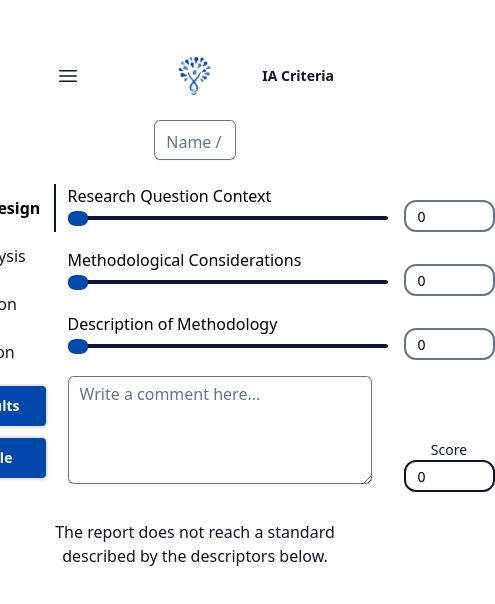
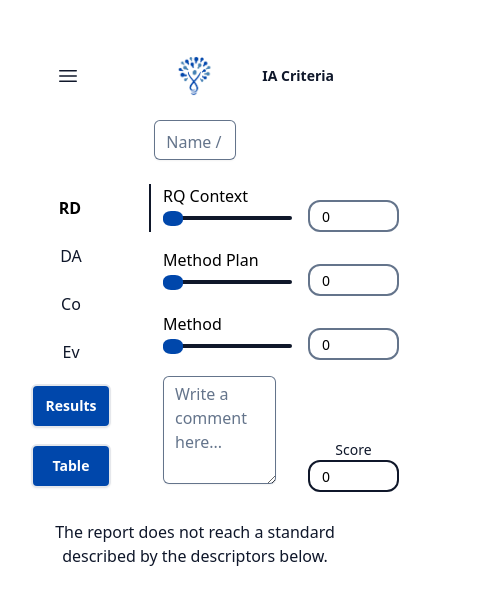
Before and after one commit to gperera89/scienceIAmarker, a React (Vite) app: page / in a window 390 px wide. Shown: the top 604 px of the page, 495 px wide, since content can reach past the window. Built offline with nearby package versions, Linux system fonts and the light colour scheme; a web font is replaced by a local one.

Commit message:
Refactor component styles and button layout for small screens

```diff
--- a/src/components/Button.jsx
+++ b/src/components/Button.jsx
@@ -5,7 +5,7 @@ const Button = ({ buttonName, onClick }) => {
 		<button
 			type='button'
 			onClick={onClick}
-			className='rounded-md py-2.5 bg-[#0047AB] dark:bg-[#4682B4] text-sm font-semibold text-white shadow-sm hover:bg-[#4682B4] dark:hover:bg-[#0047AB] border-2 focus-visible:outline focus-visible:outline-2 focus-visible:outline-offset-2 focus-visible:outline-[#0047AB] dark:focus-visible:outline-[#4682B4] min-w-36'>
+			className='rounded-md p-2.5 bg-[#0047AB] dark:bg-[#4682B4] text-sm font-semibold text-white shadow-sm hover:bg-[#4682B4] dark:hover:bg-[#0047AB] border-2 focus-visible:outline focus-visible:outline-2 focus-visible:outline-offset-2 focus-visible:outline-[#0047AB] dark:focus-visible:outline-[#4682B4] m:w-36 '>
 			{buttonName}
 		</button>
 	);
--- a/src/components/NameField.jsx
+++ b/src/components/NameField.jsx
@@ -14,7 +14,7 @@ function NameField() {
 				<label
 					htmlFor='name'
 					className={`absolute -top-2 left-2 inline-block bg-white dark:bg-slate-900 px-1 text-xs font-medium text-gray-500`}>
-					Name / Candidate Number
+					Name
 				</label>
 			)}
 			<input
--- a/src/components/OverlayTable.jsx
+++ b/src/components/OverlayTable.jsx
@@ -87,7 +87,7 @@ export default function OverlayTable() {
 														? "Internal Assessment Results"
 														: `Internal Assessment Results of ${name}`}
 												</Dialog.Title>
-												<div className='ml-3 flex h-7 items-center'>
+												<div className='flex h-7 items-center'>
 													<button
 														type='button'
 														className='relative rounded-md bg-[#0047AB] dark:bg-[#4682B4] text-white hover:text-white focus:outline-none focus:ring-2 focus:ring-white'
--- a/src/components/Rubrics.jsx
+++ b/src/components/Rubrics.jsx
@@ -54,24 +54,54 @@ const Rubric = () => {
 			{/* Item 1 rubsics which is the Research Design Section */}
 			{selectedItem === "item1" && (
 				<div>
+					<div className='sm:hidden'>
+						<Slider
+							title='RQ Context'
+							value={RD1state}
+							updateAction={(newValue) => dispatch(updateRD1(newValue))}
+							id={"research-question-slider"}
+						/>
+					</div>
+					<div className='hidden sm:block'>
 						<Slider
 							title='Research Question Context'
 							value={RD1state}
 							updateAction={(newValue) => dispatch(updateRD1(newValue))}
 							id={"research-question-slider"}
 						/>
+					</div>
+					<div className='sm:hidden'>
+						<Slider
+							title='Method Plan'
+							value={RD2state}
+							updateAction={(newValue) => dispatch(updateRD2(newValue))}
+							id={"method-validity-slider"}
+						/>
+					</div>
+					<div className='hidden sm:block'>
 						<Slider
 							title='Methodological Considerations'
 							value={RD2state}
 							updateAction={(newValue) => dispatch(updateRD2(newValue))}
 							id={"method-validity-slider"}
 						/>
+					</div>
+					<div className='sm:hidden'>
+						<Slider
+							title='Method'
+							value={RD3state}
+							updateAction={(newValue) => dispatch(updateRD3(newValue))}
+							id={"method-reliability-slider"}
+						/>
+					</div>
+					<div className='hidden sm:block'>
 						<Slider
 							title='Description of Methodology'
 							value={RD3state}
 							updateAction={(newValue) => dispatch(updateRD3(newValue))}
 							id={"method-reliability-slider"}
 						/>
+					</div>
 					<div className='flex justify-between'>
 						<div className='flex-grow mr-8'>
 							<Textarea
@@ -106,24 +136,56 @@ const Rubric = () => {
 			{/* Item 2 rubsics which is the Data Analysis Section */}
 			{selectedItem === "item2" && (
 				<div>
+					<div className='sm:hidden'>
+						<Slider
+							title='Clarity'
+							value={DA1state}
+							updateAction={(newValue) => dispatch(updateDA1(newValue))}
+							id={"clarity-slider"}
+						/>
+					</div>
+					<div className='hidden sm:block'>
 						<Slider
 							title='Clarity and Precision'
 							value={DA1state}
 							updateAction={(newValue) => dispatch(updateDA1(newValue))}
 							id={"clarity-slider"}
 						/>
+					</div>
+
+					<div className='sm:hidden'>
+						<Slider
+							title='Uncertainty'
+							value={DA2state}
+							updateAction={(newValue) => dispatch(updateDA2(newValue))}
+							id={"uncertainty-slider"}
+						/>
+					</div>
+					<div className='hidden sm:block'>
 						<Slider
 							title='Consideration of Uncertainty'
 							value={DA2state}
 							updateAction={(newValue) => dispatch(updateDA2(newValue))}
 							id={"uncertainty-slider"}
 						/>
+					</div>
+
+					<div className='sm:hidden'>
+						<Slider
+							title='Processing'
+							value={DA3state}
+							updateAction={(newValue) => dispatch(updateDA3(newValue))}
+							id={"processing-slider"}
+						/>
+					</div>
+					<div className='hidden sm:block'>
 						<Slider
 							title='Data Processing'
 							value={DA3state}
 							updateAction={(newValue) => dispatch(updateDA3(newValue))}
 							id={"processing-slider"}
 						/>
+					</div>
 					<div className='flex justify-between'>
 						<div className='flex-grow mr-8'>
 							<Textarea
@@ -164,12 +226,22 @@ const Rubric = () => {
 						updateAction={(newValue) => dispatch(updateCo1(newValue))}
 						id={"justification-slider"}
 					/>
+					<div className='sm:hidden'>
+						<Slider
+							title='Context'
+							value={Co2state}
+							updateAction={(newValue) => dispatch(updateCo2(newValue))}
+							id={"scientific-context-slider"}
+						/>
+					</div>
+					<div className='hidden sm:block'>
 						<Slider
 							title='Scientific Context'
 							value={Co2state}
 							updateAction={(newValue) => dispatch(updateCo2(newValue))}
 							id={"scientific-context-slider"}
 						/>
+					</div>
 					<div className='flex justify-between mt-16'>
 						<div className='flex-grow mr-8'>
 							<Textarea
@@ -203,12 +275,22 @@ const Rubric = () => {
 			{/* Item 3 rubsics which is the Evaluation Section */}
 			{selectedItem === "item4" && (
 				<div className='Evaluation Section'>
+					<div className='sm:hidden'>
+						<Slider
+							title='Limitations'
+							value={Ev1state}
+							updateAction={(newValue) => dispatch(updateEv1(newValue))}
+							id={"limitations-slider"}
+						/>
+					</div>
+					<div className='hidden sm:block'>
 						<Slider
 							title='Weaknesses and Limitations'
 							value={Ev1state}
 							updateAction={(newValue) => dispatch(updateEv1(newValue))}
 							id={"limitations-slider"}
 						/>
+					</div>
 					<Slider
 						title='Improvements'
 						value={Ev2state}
--- a/src/components/Slider.jsx
+++ b/src/components/Slider.jsx
@@ -29,7 +29,7 @@ function Slider({ value, title, updateAction, id }) {
 					step='1'
 					value={Number(value) || 0}
 					onChange={handleChange}
-					className='slider-thumb bg-slate-900 dark:bg-slate-500 appearance-none h-1 rounded-full w-80 '
+					className='slider-thumb bg-slate-900 dark:bg-slate-500 appearance-none h-1 rounded-full sm:w-64 md:w-80'
 				/>
 			</div>
 			<div className='flex flex-col items-start my-4'>
--- a/src/components/Steps.jsx
+++ b/src/components/Steps.jsx
@@ -30,7 +30,8 @@ const Tabs = () => {
 								: "text-slate-900 dark:text-white"
 						} p-3 hover:font-bold hover:border-r-2 hover: border-slate-900 dark:border-white transition-all duration-100 text-center cursor-pointer w-40 rounded-tl-md rounded-bl-md`}
 						onClick={() => handleItemClick("item1")}>
-						Research Design
+						<span className='sm:hidden'>RD</span>
+						<span className='hidden sm:inline'>Research Design</span>
 					</div>
 					<div
 						className={`item ${
@@ -39,7 +40,8 @@ const Tabs = () => {
 								: "text-slate-900 dark:text-white"
 						} p-3 hover:font-bold hover:border-r-2 hover: border-slate-900 dark:border-white transition-all duration-100 text-center cursor-pointer w-40 rounded-tl-md rounded-bl-md`}
 						onClick={() => handleItemClick("item2")}>
-						Data Analysis
+						<span className='sm:hidden'>DA</span>
+						<span className='hidden sm:inline'>Data Analysis</span>
 					</div>
 					<div
 						className={`item ${
@@ -48,7 +50,8 @@ const Tabs = () => {
 								: "text-slate-900 dark:text-white"
 						} p-3 hover:font-bold hover:border-r-2 hover: border-slate-900 dark:border-white transition-all duration-100 text-center cursor-pointer w-40 rounded-tl-md rounded-bl-md`}
 						onClick={() => handleItemClick("item3")}>
-						Conclusion
+						<span className='sm:hidden'>Co</span>
+						<span className='hidden sm:inline'>Conclusion</span>
 					</div>
 					<div
 						className={`item ${
@@ -57,15 +60,22 @@ const Tabs = () => {
 								: "text-slate-900 dark:text-white"
 						} p-3 hover:font-bold hover:border-r-2 hover: border-slate-900 dark:border-white transition-all duration-100 text-center cursor-pointer w-40 rounded-tl-md rounded-bl-md`}
 						onClick={() => handleItemClick("item4")}>
-						Evaluation
+						<span className='sm:hidden'>Ev</span>
+						<span className='hidden sm:inline'>Evaluation</span>
 					</div>
-					<div className='flex flex-col my-2'>
+					<div className='flex flex-col my-2 sm:hidden w-20'>
+						<Button buttonName='Results' onClick={handleExportAsTextClick} />
+					</div>
+					<div className='hidden sm:flex flex-col my-2 w-32'>
 						<Button
 							buttonName='View Results'
 							onClick={handleExportAsTextClick}
 						/>
 					</div>
-					<div>
+					<div className='flex flex-col my-2 sm:hidden w-20'>
+						<Button buttonName='Table' onClick={handleExportAsTableClick} />
+					</div>
+					<div className='hidden sm:flex flex-col my-2 w-32'>
 						<Button
 							buttonName='View Table'
 							onClick={handleExportAsTableClick}
```
Lines whose indentation alone changed are shown as unchanged.
